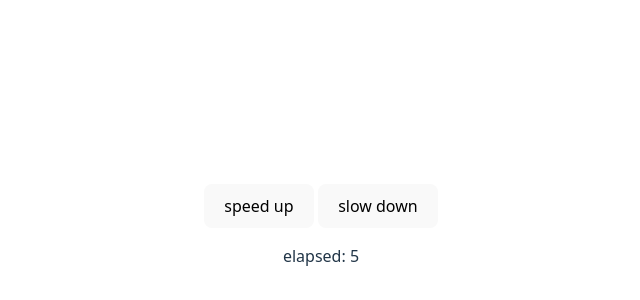
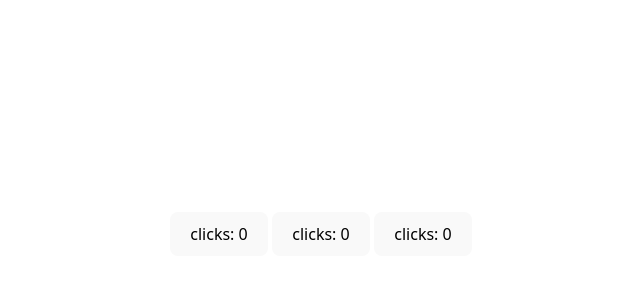
Before and after one commit to Andy-Castle/SvelteTutorialBasicAdvanced, a Svelte app: page / in a window 1280 px wide. Shown: the part 166-466 px from the top of the page, without its empty margins (319-959 px from the left). Built offline with nearby package versions, Linux system fonts and the light colour scheme.

Commit message:
Universal Reactivity, aqui se vio como usar la reactividad universal en la cual usando los archivos .svelte.js se pueden usar las runas y compartir el estado entre los componentes

```diff
--- a/src/App.svelte
+++ b/src/App.svelte
@@ -8,9 +8,10 @@
   // import DeepState from "./Basic Svelte/Reactivity/DeepState.svelte";
   // import DerivedState from "./Basic Svelte/Reactivity/DerivedState.svelte";
   // import InspectingState from "./Basic Svelte/Reactivity/InspectingState.svelte";
-  import Effects from "./Basic Svelte/Reactivity/Effects.svelte";
+  // import Effects from "./Basic Svelte/Reactivity/Effects.svelte";
+  import UniversalReactivity from "./Basic Svelte/Reactivity/UniversalReactivity/UniversalReactivity.svelte";
 </script>
 
 <main>
-<Effects/>
+<UniversalReactivity/>
 </main>
--- /dev/null
+++ b/src/Basic Svelte/Reactivity/UniversalReactivity/Counter.svelte
@@ -0,0 +1,18 @@
+<script>
+	import { counter } from './shared.svelte.js';
+</script>
+
+<!-- En counter todos los componentes de este ejercicio importan el counter
+ objeto de shared.JSON, pero este es un objeto normal, asi que lo vamos
+ ha envolver en $state -->
+
+<button onclick={() => counter.count += 1}>
+	clicks: {counter.count}
+</button>
+
+<!-- Ahora, cuando haces clic en cualquier botón, los tres se
+ actualizan simultáneamente. -->
+
+<!-- No puedes exportar un $state declaración de un módulo si la
+ declaración se reasigna (en lugar de simplemente mutar), porque los
+ importadores no tendrían forma de saberlo -->
--- /dev/null
+++ b/src/Basic Svelte/Reactivity/UniversalReactivity/UniversalReactivity.svelte
@@ -0,0 +1,13 @@
+<script>
+	import Counter from './Counter.svelte';
+  /*Aqui antes de que le añada algo se ven 3 botones en el cual todos estos
+  comparten el mismo estado, osea le suman + 1 y todos se le ve reflejado*/
+</script>
+
+<!-- Anteriormente se utilizo las runas para agregar reactividad
+ dentro de los componente, pero tambien se puede utilizar runas
+ exterior componentes, por ejemplo para compartir algun estado global -->
+
+<Counter />
+<Counter />
+<Counter />
--- /dev/null
+++ b/src/Basic Svelte/Reactivity/UniversalReactivity/shared.svelte.js
@@ -0,0 +1,7 @@
+/*Antes no tenia el $state */
+export const counter = $state({
+  count: 0,
+});
+
+/*Al añadir el $state, este arroja error porque el .js
+no acepta las runas, y solo hay que cambiar a .svelte.js */
```
